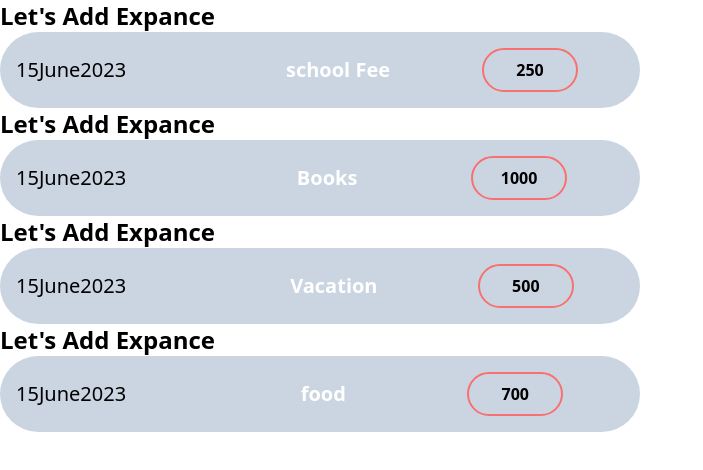
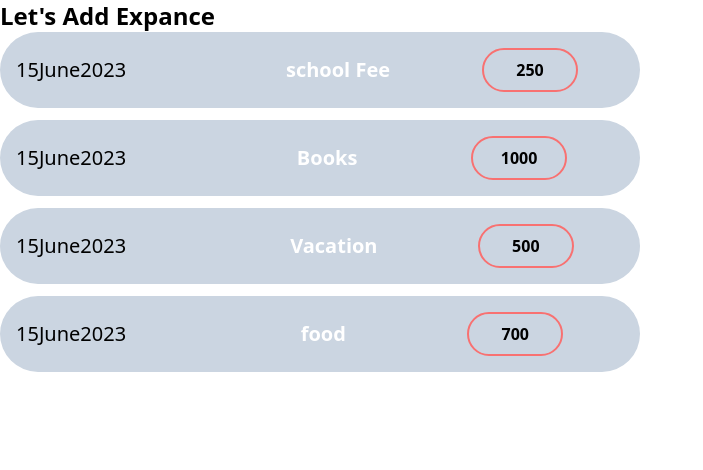
Before and after one commit to SQclassroom/LearnReactjs, a React (Create React App) app in the folder to-do/: page / in a window 1280 px wide. Shown: the top 470 px of the page, without its empty margins (0-703 px from the left). Built offline with nearby package versions, Linux system fonts and the light colour scheme.

Commit message:
react286

```diff
--- a/to-do/src/App.js
+++ b/to-do/src/App.js
@@ -1,6 +1,4 @@
 import React from 'react';
-// import Newexpance from './components/Expances/Newexpance';
-import Expanceitem from './components/Expances/Expanceitem';
 import Expences from './components/Expances/Expences';
 
 
@@ -37,6 +35,7 @@ let expances = [
   return (
     <>
       <div>
+        <h1 className='text-start text-2xl text-black font-bold'>Let's Add Expance</h1>
         <Expences item={expances}/>
       </div>
     </>
--- a/to-do/src/components/Expances/ExpanceData.js
+++ b/to-do/src/components/Expances/ExpanceData.js
@@ -3,6 +3,8 @@ import React from 'react'
 const ExpanceData = (props) => {
 
   const month = props.date.toLocaleString('en-US', { month: 'long' });
+
+  const date = new Date (2023 , 2 , 15)
   const year = props.date.getFullYear();
   const day = props.date.toLocaleString('en-US', { day: '2-digit' });
 
--- a/to-do/src/components/Expances/Expanceitem.js
+++ b/to-do/src/components/Expances/Expanceitem.js
@@ -6,12 +6,11 @@ const Expanceitem = (props) => {
 
   return (
     <>
-    <h1 className='text-start text-2xl text-black font-bold'>Let's Add Expance</h1>
-    <div className='flex bg-slate-300 p-4 w-1/2 justify-between items-center rounded-full'>
+    <div className='flex bg-slate-300 p-4 w-1/2 justify-between items-center rounded-full mb-3'>
         <ExpanceData date={props.date}/>
         <div className='flex w-96 justify-around items-center'>
           <h2 className='text-xl text-white font-bold'>{props.title}</h2>
-          <div className='text-md font-bold p-2 border-2 border-red-400 rounded-full w-24 text-center'>{props.amount}</div>
+          <div className='text-md font-bold py-2 border-2 border-red-400 rounded-full w-24 text-center'>{props.amount}</div>
         </div>
     </div>
     </>
--- a/to-do/src/index.js
+++ b/to-do/src/index.js
@@ -4,7 +4,6 @@ import './index.css';
 // import Buttonplay from './components/buttonplay';
 // import Btn from './components/btn'
 // import App from './App'
-import './index.css'
 import App from './App';
 import reportWebVitals from './reportWebVitals';
 
```
